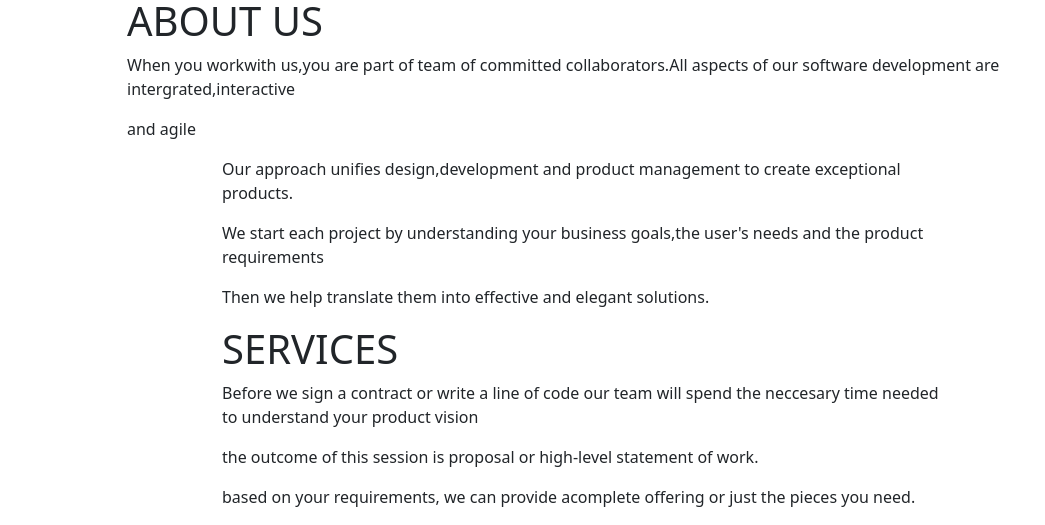
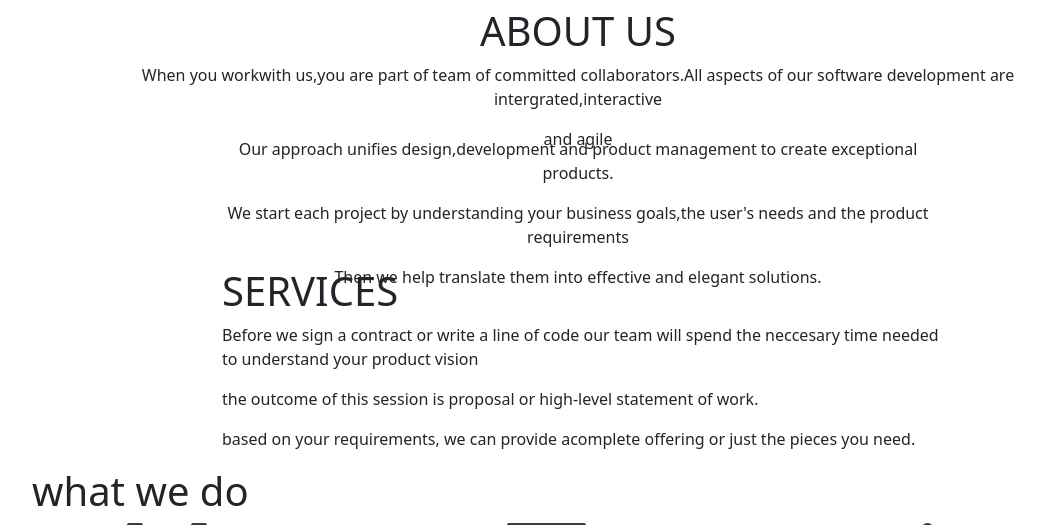
Before and after one commit to gabyxbinnaeah/fictional-studio, a plain HTML site: page index.html in a window 1280 px wide. Shown: the part 703-1228 px from the top of the page, without its empty margins (50-1095 px from the left). Drawn offline with nearby package versions, Linux system fonts and the light colour scheme.

Commit message:
Adds styling to about section

```diff
--- a/css/style.css
+++ b/css/style.css
@@ -23,3 +23,20 @@
    width: 100%;
    text-align: center;
 }
+#about{
+    padding-top: 10px;
+}
+#about-upper{
+    height: 130px;
+    width: 100%;
+    text-align: center;
+
+}
+.about-upper{
+    padding: top 20px;
+}
+#about-lower{
+    height: 130px;
+    width: 100%;
+    text-align: center;
+}
```
